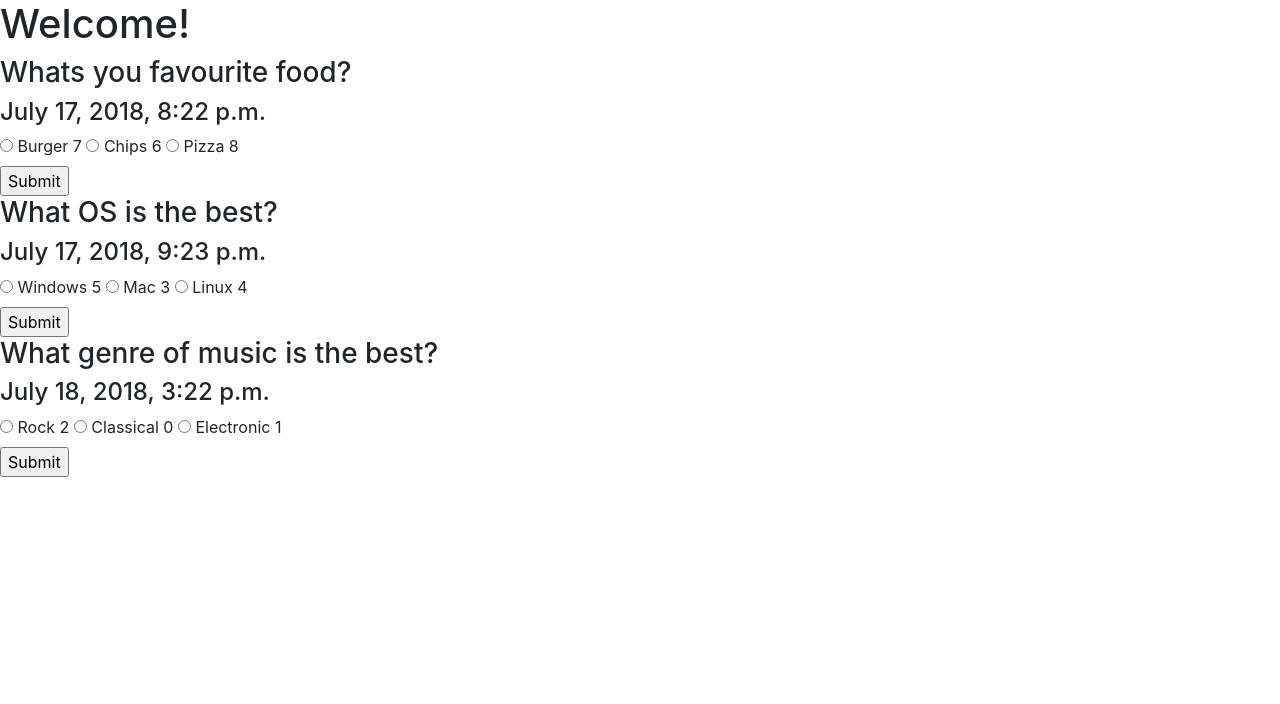
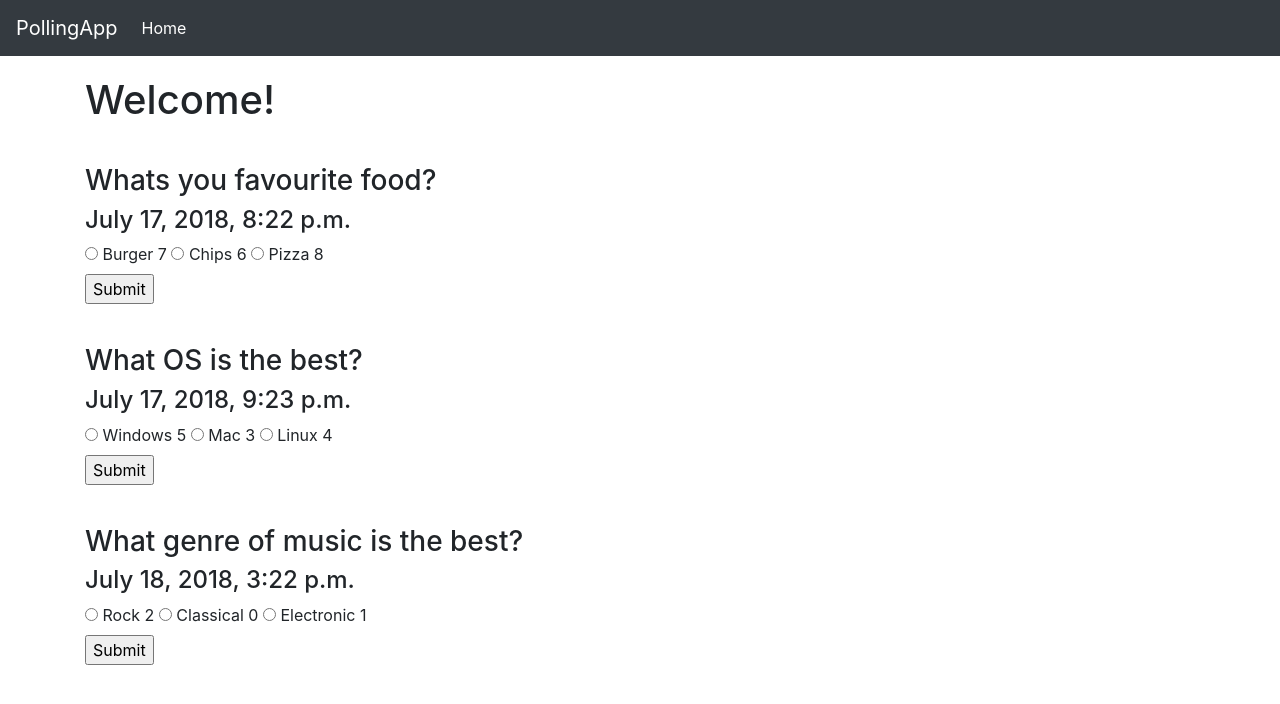
Before and after one commit to JackBid/PollingApp, a Django app: page / in a window 1280 px wide. Shown: the top 704 px of the page. Run offline with Django 3.2, Linux system fonts and the light colour scheme; data comes from the database, SQL or seed files in the repository; both versions use the stored data as it was after the commit; some libraries are stand-ins or nearby versions.

Commit message:
Added basic styling

```diff
--- a/polling/polls/templates/polls/home.html
+++ b/polling/polls/templates/polls/home.html
@@ -11,8 +11,22 @@
     <title>Hello, world!</title>
   </head>
   <body>
-    <h1>Welcome!</h1>
+    <nav class="navbar navbar-expand-lg navbar-dark bg-dark">
+      <a class="navbar-brand" href="#">PollingApp</a>
+      <button class="navbar-toggler" type="button" data-toggle="collapse" data-target="#navbarNav" aria-controls="navbarNav" aria-expanded="false" aria-label="Toggle navigation">
+        <span class="navbar-toggler-icon"></span>
+      </button>
+      <div class="collapse navbar-collapse" id="navbarNav">
+        <ul class="navbar-nav">
+          <li class="nav-item active">
+            <a class="nav-link" href="#">Home <span class="sr-only">(current)</span></a>
+          </li>
+      </div>
+    </nav>
+    <div class="container">
+      <h1 style="margin:20px 0">Welcome!</h1>
       {% for question in questions %}
+        <div class="question" style="margin:40px 0;">
           <h3>{{question.title}}</h3>
           <h4>{{question.pub_date}}</h4>
           <form action="" method="post" id="{{question.id}}" class="form">
@@ -25,7 +39,9 @@
               <br />
               <input type="submit" class="submit">
           </form>
+        </div>
       {% endfor %}
+    </div>
     <script src="https://code.jquery.com/jquery-3.1.0.min.js"></script>
     {% block javascript %}
       <script>
```
Also changed, not shown: polling/db.sqlite3. Lines whose indentation alone changed are shown as unchanged.
